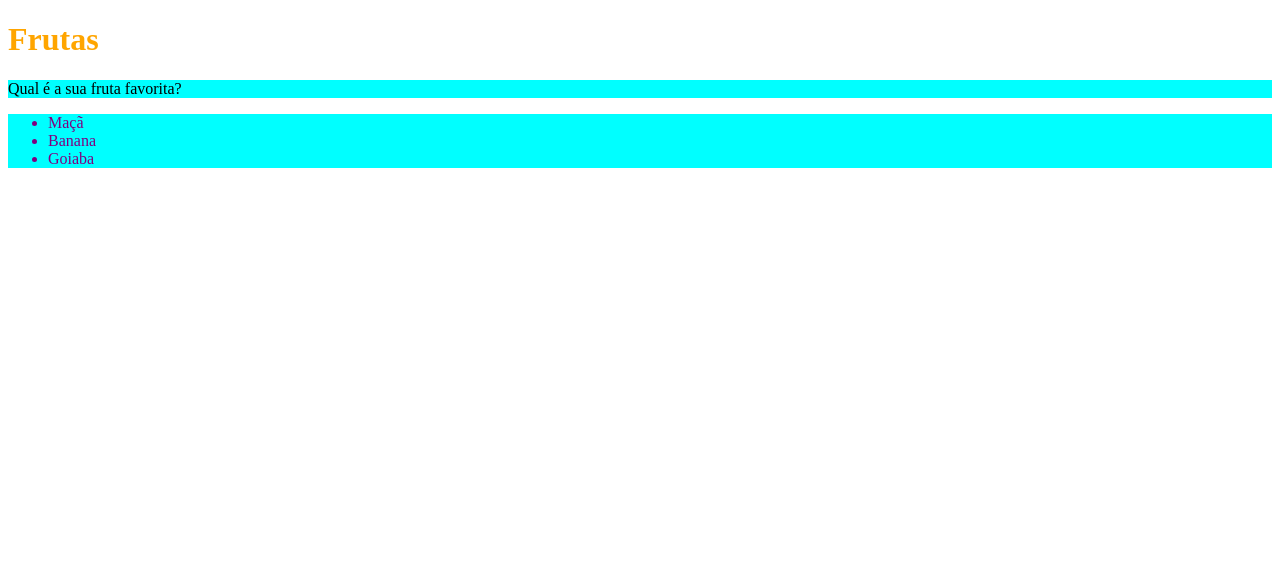
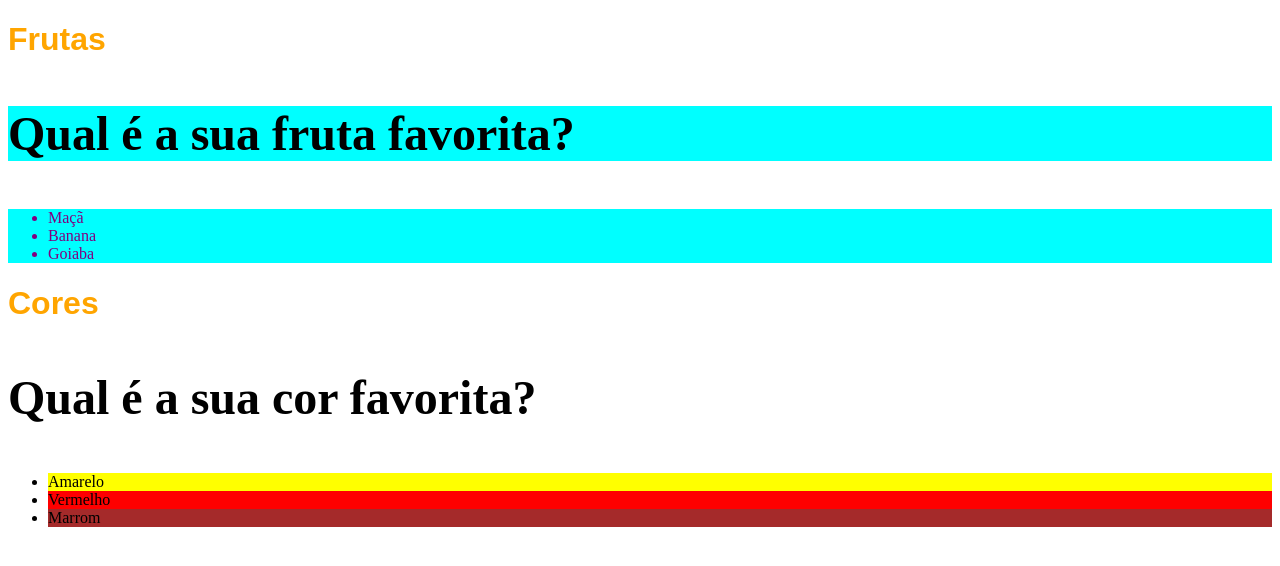
Before and after one commit to JPGalli/html-dia2, a plain HTML site: page index.html in a window 1280 px wide. Drawn offline with Linux system fonts and the light colour scheme.

Commit message:
mexendo nas linhas fontes e outro

```diff
--- a/index.html
+++ b/index.html
@@ -29,5 +29,53 @@ h1 {
       <li>Banana</li>
       <li>Goiaba</li>
     </ul>
+
+ <title>HTML</title>
+ <head>
+ <style>
+
+h1 {
+      font-family: sans-serif;
+    }
+
+
+p {
+     font-weight: 600;
+     font-size: 3em;
+}
+
+
+body {
+        font-size: 16px;
+}
+
+
+#amarelo {
+            background-color: yellow;
+}
+
+
+#vermelho {
+             background-color: red;
+}
+
+
+#marrom {
+           background-color: brown;
+}
+
+ </style>
+ </head>
+  <body>
+    <h1>Cores</h1>
+    <p>Qual é a sua cor favorita?</p>
+    <ul>
+      <li id="amarelo">Amarelo</li>
+      <li id="vermelho">Vermelho</li>
+      <li id="marrom">Marrom</li>
+    </ul>
+  </body>
+
+
   </body>
 </html>
```
